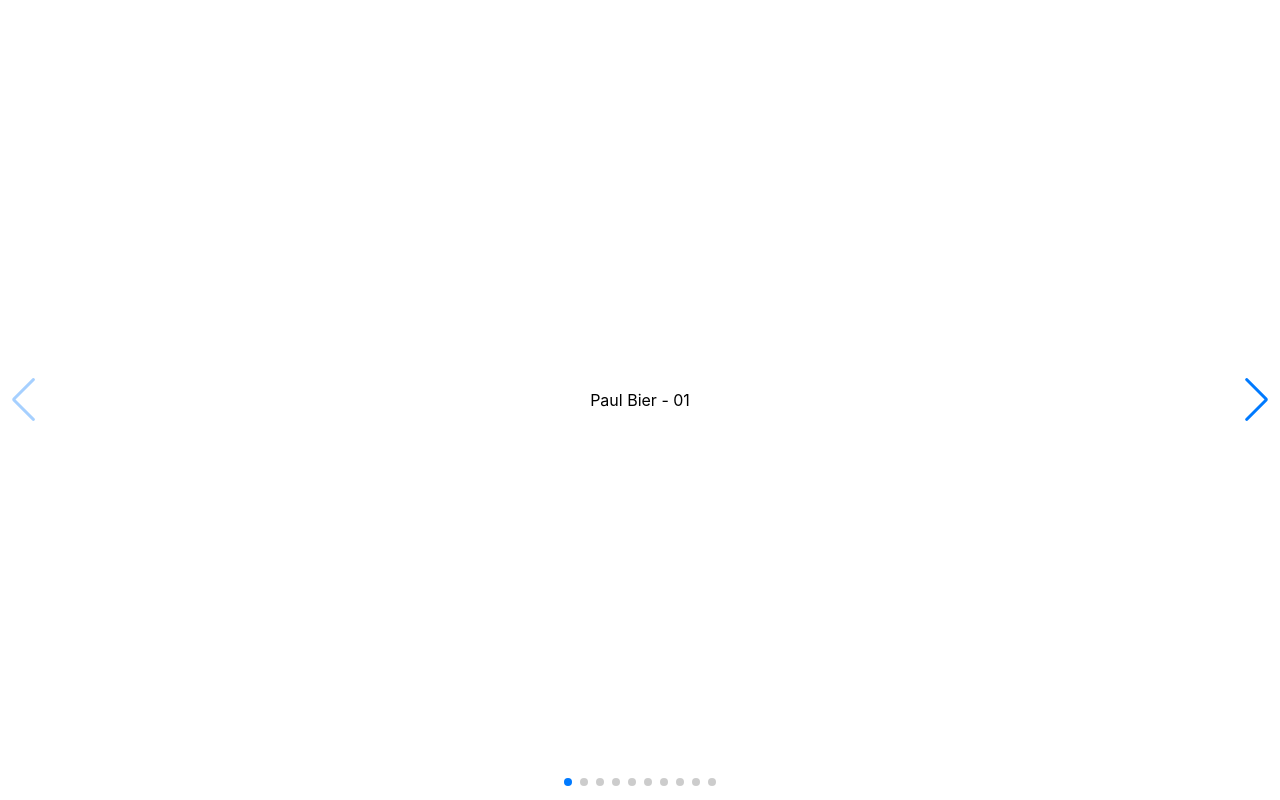
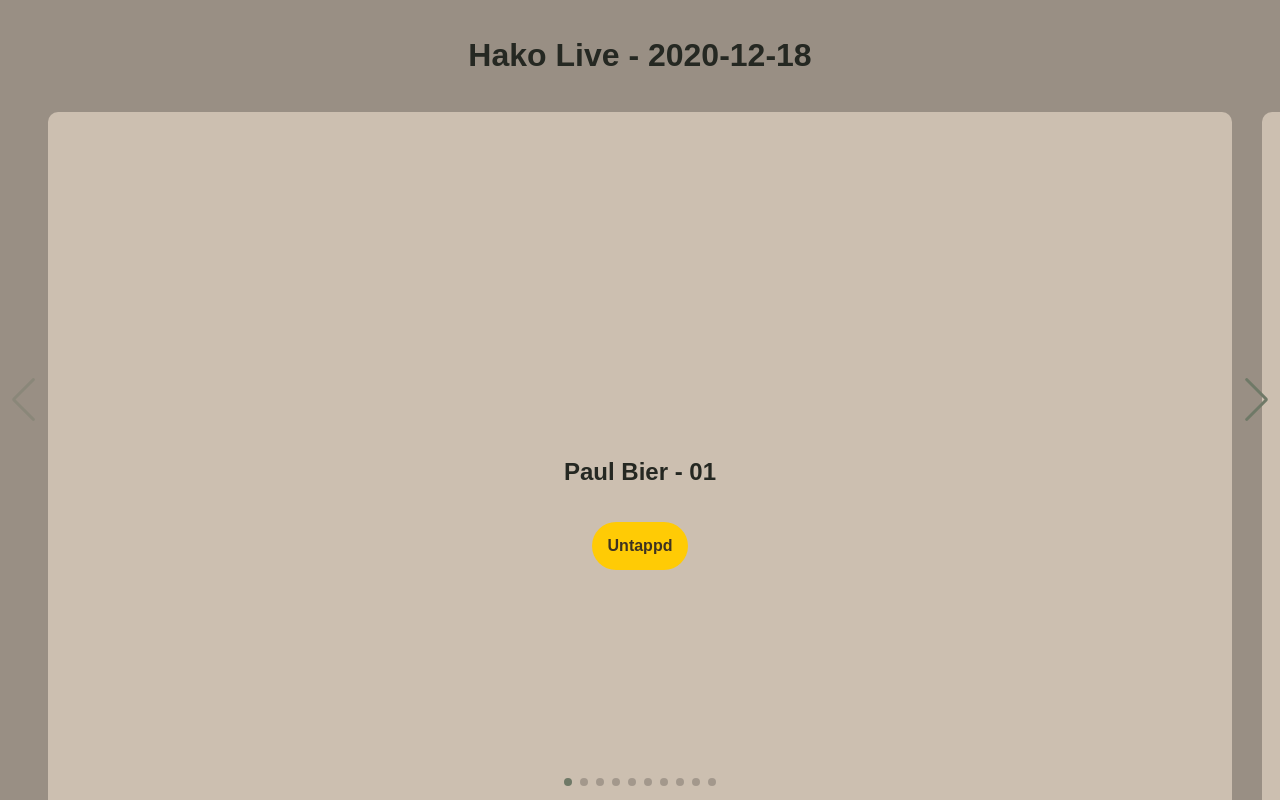
Before and after one commit to mountainash/hakolive, a Next.js app: page /sessions/2020-12-18 in a window 1280 px wide. Built offline with nearby package versions, Linux system fonts and the light colour scheme.

Commit message:
Adding some colour

```diff
--- a/pages/sessions/2020-12-18.js
+++ b/pages/sessions/2020-12-18.js
@@ -9,22 +9,47 @@
 	return (
 		<div>
 			<style jsx global>{`
+			:root {
+				--swiper-theme-color: rgb(111,121,103);
+			}
+
 			body {
-				height: 100hv;
+				height: 100vh;
+				background: rgb(153,143,132);
 			}
-			a:hover {
-				text-decoration: underline;
+			a {
+				display: inline-block;
+				padding: 1em;
+				background: rgb(255,203,5);
+				border-radius: 30px;
+				text-decoration: none;
+				text-align: center;
+				font-weight: bold;
+				line-height: 1;
+				color: rgb(62,51,34);
 			}
-			.meta {
+			.meta header {
+				position: absolute;
+				top: 1em;
+				width: 100%;
+				z-index: 1000;
+				text-align: center;
+			}
+			.meta nav {
 				display: none;
 			}
 			.swiper-container {
 				height: 100vh;
+				padding: 0 3em;
 			}
 			.swiper-slide {
 				display: flex;
 				justify-content: center;
 				align-items: center;
+				flex-direction: column;
+				margin: 7em 0;
+				border-radius: 10px;
+				background :rgb(204,191,176);
 			}
 			`}</style>
 			<div className="meta">
@@ -32,6 +57,9 @@
 					<title>Hako Live - 2020-12-18</title>
 					<link rel="icon" href="/favicon.ico" />
 				</Head>
+				<header>
+					<h1>Hako Live - 2020-12-18</h1>
+				</header>
 				<nav>
 					<Link href="/">
 					<a>Back to home</a>
@@ -48,16 +76,16 @@
 			onSwiper={(swiper) => console.log(swiper)}
 			onSlideChange={() => console.log('slide change')}
 			>
-				<SwiperSlide><a href="https://untappd.com/b/erusbacher-paul-bier-paul-01/26411">Paul Bier - 01</a></SwiperSlide>
-				<SwiperSlide><a href="https://untappd.com/b/anchor-brewing-company-liberty-ale/5173">Anchor Brewing Company - Liberty Ale</a></SwiperSlide>
-				<SwiperSlide><a href="https://untappd.com/b/trois-dames-ipa/18247">Trois Dames - IPA</a></SwiperSlide>
-				<SwiperSlide><a href="https://untappd.com/b/vibrant-forest-brewery-stone-sap/2657375">Vibrant Forest Brewery - Stone Sap</a></SwiperSlide>
-				<SwiperSlide><a href="https://untappd.com/b/brasserie-d-orval-orval/851">Brasserie d'Orval - Orval</a></SwiperSlide>
-				<SwiperSlide><a href="https://untappd.com/b/trois-dames-la-fraicheur-au-basilic/291724">Trois Dames - La Fraîcheur au Basilic</a></SwiperSlide>
-				<SwiperSlide><a href="https://untappd.com/b/ayinger-privatbrauerei-ayinger-celebrator/6683">Ayinger Privatbrauerei - Ayinger Celebrator</a></SwiperSlide>
-				<SwiperSlide><a href="https://untappd.com/b/st-laurentius-merry-christmas/4105279">St. Laurentius - Merry Christmas</a></SwiperSlide>
-				<SwiperSlide><a href="https://untappd.com/b/s-and-a-brewing-black/4105339">S&amp;A Brewing - Blåck</a></SwiperSlide>
-				<SwiperSlide><a href="https://untappd.com/b/trois-dames-grande-dame/29273">Trois Dames - Grande Dame</a></SwiperSlide>
+				<SwiperSlide><h2>Paul Bier - 01</h2><p><a href="https://untappd.com/b/erusbacher-paul-bier-paul-01/26411">Untappd</a></p></SwiperSlide>
+				<SwiperSlide><h2>Anchor Brewing Company - Liberty Ale</h2><p><a href="https://untappd.com/b/anchor-brewing-company-liberty-ale/5173">Untappd</a></p></SwiperSlide>
+				<SwiperSlide><h2>Trois Dames - IPA</h2><p><a href="https://untappd.com/b/trois-dames-ipa/18247">Untappd</a></p></SwiperSlide>
+				<SwiperSlide><h2>Vibrant Forest Brewery - Stone Sap</h2><p><a href="https://untappd.com/b/vibrant-forest-brewery-stone-sap/2657375">Untappd</a></p></SwiperSlide>
+				<SwiperSlide><h2>Brasserie d'Orval - Orval</h2><p><a href="https://untappd.com/b/brasserie-d-orval-orval/851">Untappd</a></p></SwiperSlide>
+				<SwiperSlide><h2>Trois Dames - La Fraîcheur au Basilic</h2><p><a href="https://untappd.com/b/trois-dames-la-fraicheur-au-basilic/291724">Untappd</a></p></SwiperSlide>
+				<SwiperSlide><h2>Ayinger Privatbrauerei - Ayinger Celebrator</h2><p><a href="https://untappd.com/b/ayinger-privatbrauerei-ayinger-celebrator/6683">Untappd</a></p></SwiperSlide>
+				<SwiperSlide><h2>St. Laurentius - Merry Christmas</h2><p><a href="https://untappd.com/b/st-laurentius-merry-christmas/4105279">Untappd</a></p></SwiperSlide>
+				<SwiperSlide><h2>S&amp;A Brewing - Blåck</h2><p><a href="https://untappd.com/b/s-and-a-brewing-black/4105339">Untappd</a></p></SwiperSlide>
+				<SwiperSlide><h2>Trois Dames - Grande Dame</h2><p><a href="https://untappd.com/b/trois-dames-grande-dame/29273">Untappd</a></p></SwiperSlide>
 			</Swiper>
 		</div>
 	)
--- a/styles/globals.css
+++ b/styles/globals.css
@@ -1,7 +1,9 @@
 body {
   padding: 0;
   margin: 0;
-  font-family: -apple-system, BlinkMacSystemFont, Segoe UI, Roboto, Oxygen, Ubuntu, Cantarell, Fira Sans, Droid Sans, Helvetica Neue, sans-serif;
+  background: #e8dac5;
+  color: #252822;
+  font-family: Arial, Helvetica, sans-serif, serif;
 }
 
 a {
@@ -10,12 +12,12 @@
 }
 
 footer {
-  width: 100%;
-  height: 100px;
-  border-top: 1px solid #eaeaea;
   display: flex;
   justify-content: center;
   align-items: center;
+  width: 100%;
+  height: 100px;
+  border-top: 1px solid #666058;
 }
 
 footer a {
--- a/styles/globals.scss
+++ b/styles/globals.scss
@@ -1,8 +1,9 @@
 body {
 	padding: 0;
 	margin: 0;
-	font-family: -apple-system, BlinkMacSystemFont, Segoe UI, Roboto, Oxygen,
-		Ubuntu, Cantarell, Fira Sans, Droid Sans, Helvetica Neue, sans-serif;
+	background: rgb(232,218,197);
+	color: rgb(37,40,34);
+	font-family: Arial, Helvetica, sans-serif, serif;
 }
 
 a {
@@ -11,19 +12,18 @@
 }
 
 footer {
-	width: 100%;
-	height: 100px;
-	border-top: 1px solid #eaeaea;
 	display: flex;
 	justify-content: center;
 	align-items: center;
+	width: 100%;
+	height: 100px;
+	border-top: 1px solid rgb(102,96,88);
 
 	a {
 		display: flex;
 		justify-content: center;
 		align-items: center;
 	}
-
 	img {
 		margin-left: 0.5rem;
 	}
```
Also changed, not shown: styles/Home.module.css (+8 -4 lines), styles/Home.module.scss (+9 -4 lines).
